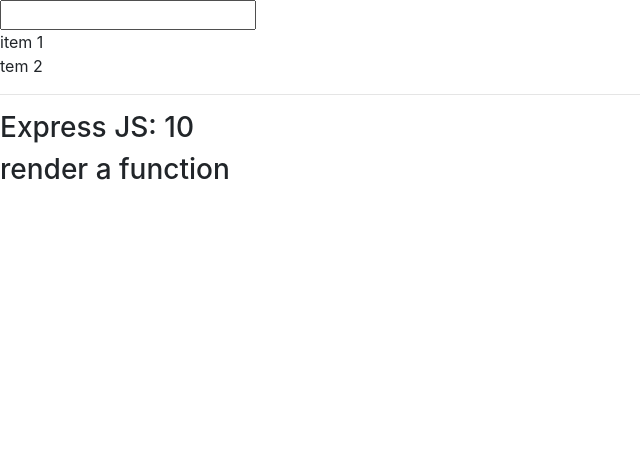
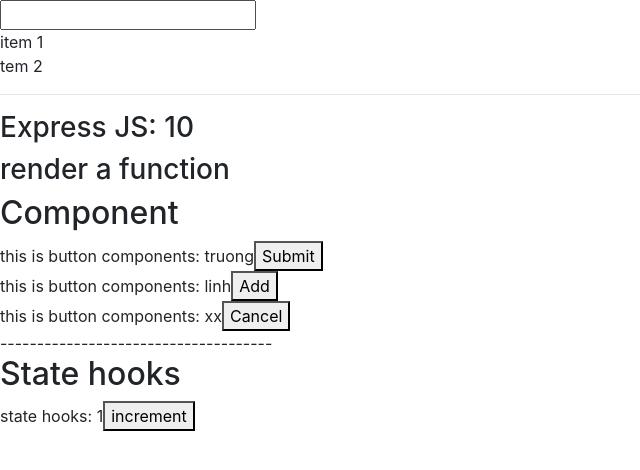
Before and after one commit to Halinh2414/LearnReactjs, a React (Create React App) app in the folder react-tony/: page / in a window 1280 px wide. Shown: the top 470 px of the page, without its empty margins (0-640 px from the left). Built offline with nearby package versions, Linux system fonts and the light colour scheme.

Commit message:
tony react

```diff
--- a/react-tony/src/App.js
+++ b/react-tony/src/App.js
@@ -1,13 +1,19 @@
-import logo from './logo.svg';
-import './App.css';
 
-import isOdd from 'is-odd'
+// import isOdd from 'is-odd'
+
+// components
+import Button from './components/Button';
+import StateComponent from './components/StateComponent';
 
 function App() {
   // const abc = event.target.value;
   // const { value } = event.target;
   // const { target: { value } } = event.target;
   const renderElement_1 = <h3>Express JS: {5 + 5}</h3>
+  const users = {
+    firstName: 'truong',
+    lastName: 'tony'
+  }
 
   // render a function out side UI
   function renderElement2() {
@@ -31,6 +37,15 @@
       {renderElement_1}
       {renderElement2()}
 
+
+      <h2>Component</h2>
+      <Button name="truong" text="Submit" users={users} />
+      <Button name="linh" text="Add" />
+      <Button name="xx" text="Cancel" />
+
+      -------------------------------------
+      <h2>State hooks</h2>
+      <StateComponent />
     </div>
   );
 }
--- /dev/null
+++ b/react-tony/src/components/Button.js
@@ -0,0 +1,10 @@
+import React from 'react'
+
+export default function Button(props) {
+  return (
+    <div>
+      this is button components: {props.name}
+      <button type="button">{props.text}</button>
+    </div>
+  )
+}
--- /dev/null
+++ b/react-tony/src/components/StateComponent.js
@@ -0,0 +1,20 @@
+import React, { useState } from 'react'
+
+function StateComponent() {
+  const [count, setCount] = useState(1);
+
+  console.log('render state component')
+
+  function handleIncrement() {
+    setCount(count + 1)
+  }
+
+  return (
+    <div>
+      state hooks: {count}
+      <button type="button" onClick={handleIncrement}>increment</button>
+    </div>
+  )
+}
+
+export default StateComponent
```
